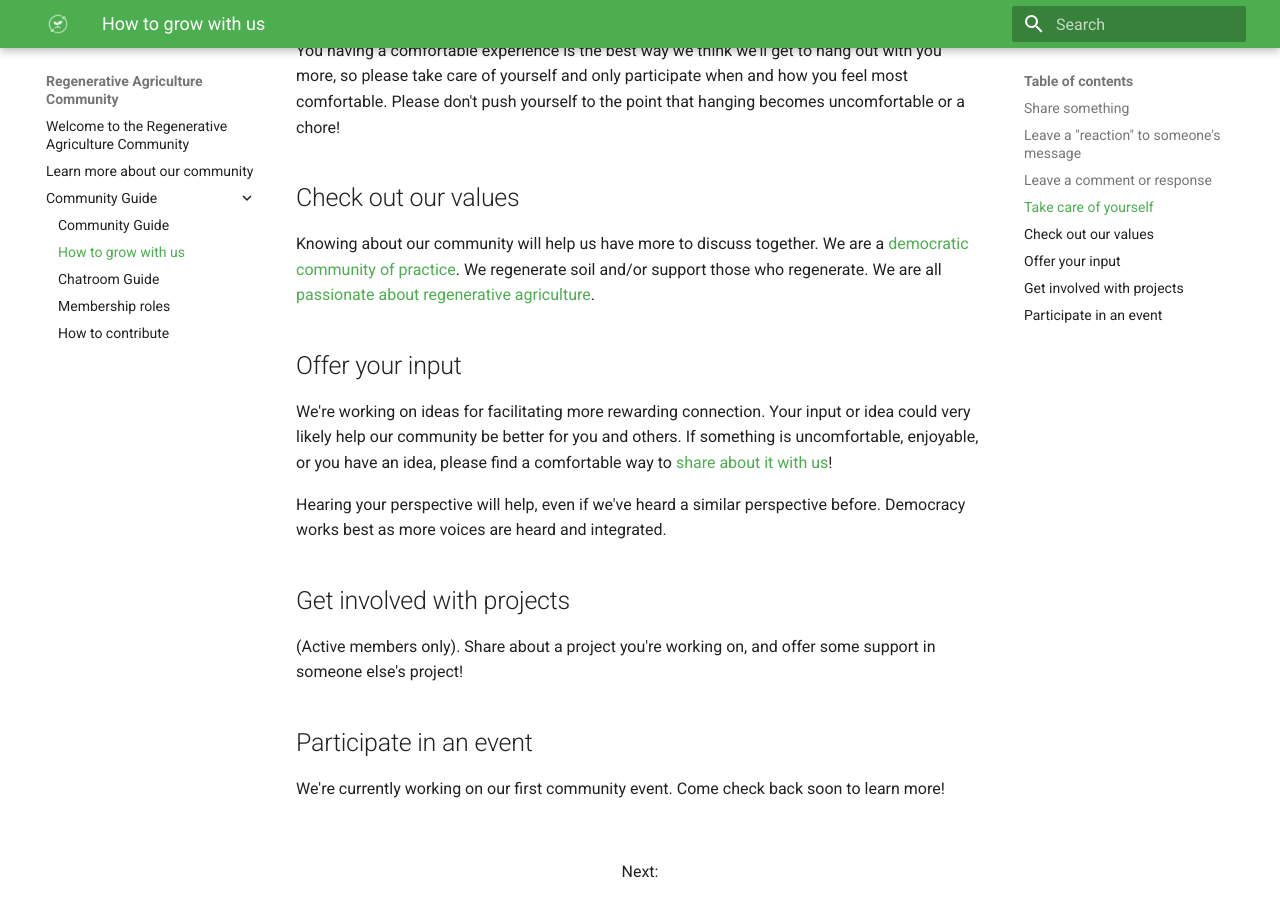
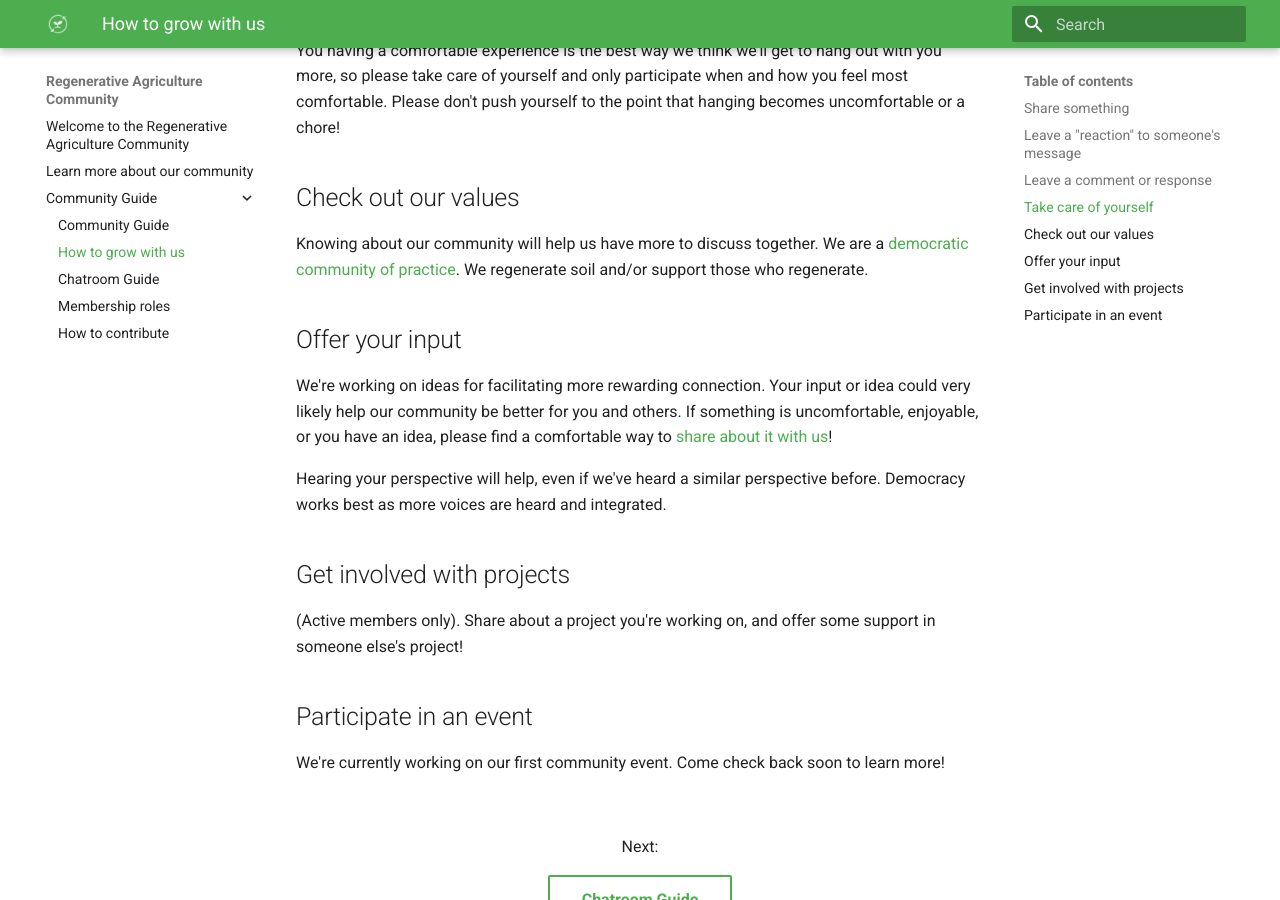
Before and after one commit to regenerativeag/regenerativeag.github.io, an MkDocs documentation site: the page built from docs/community-guide/growing-together.md, in a window 1280 px wide and 900 px high, scrolled down 845 px. Built offline with MkDocs 1.6.1 and Material for MkDocs 9.7.7, drawn with Linux system fonts in a browser that asks for light colours.

Commit message:
oops, forgot one link with previous commit

```diff
--- a/docs/community-guide/growing-together.md
+++ b/docs/community-guide/growing-together.md
@@ -26,7 +26,7 @@ You having a comfortable experience is the best way we think we'll get to hang o
 
 ## Check out our values
 
-Knowing about our community will help us have more to discuss together. We are a [democratic community of practice](../more.md). We regenerate soil and/or support those who regenerate. We are all [passionate about regenerative agriculture](../regenerative-agriculture.md).
+Knowing about our community will help us have more to discuss together. We are a [democratic community of practice](../more.md). We regenerate soil and/or support those who regenerate.
 
 ## Offer your input
 
```
